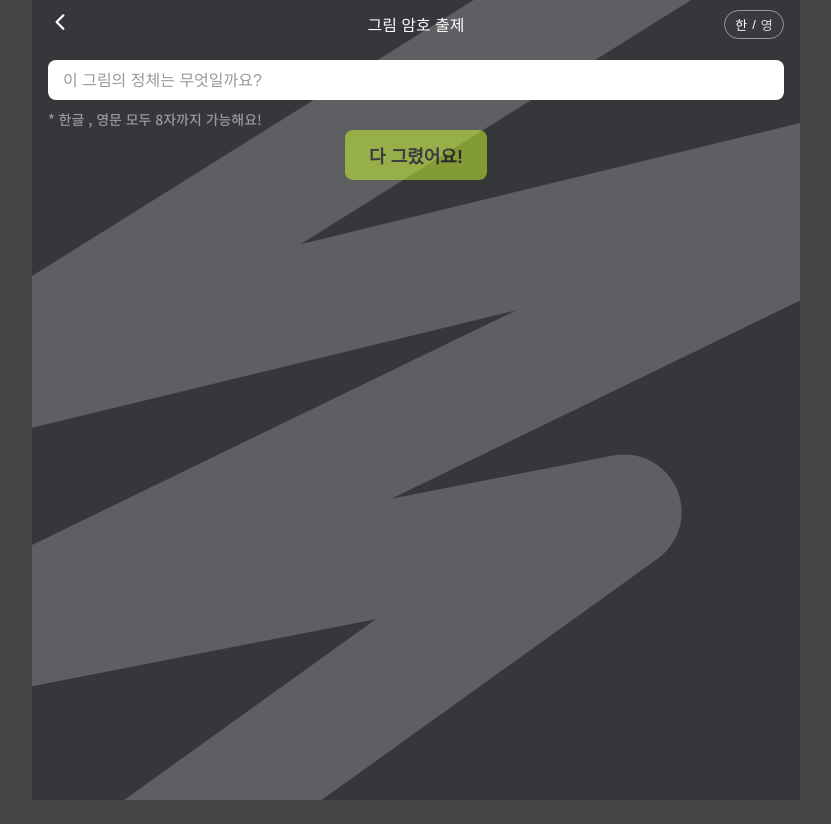
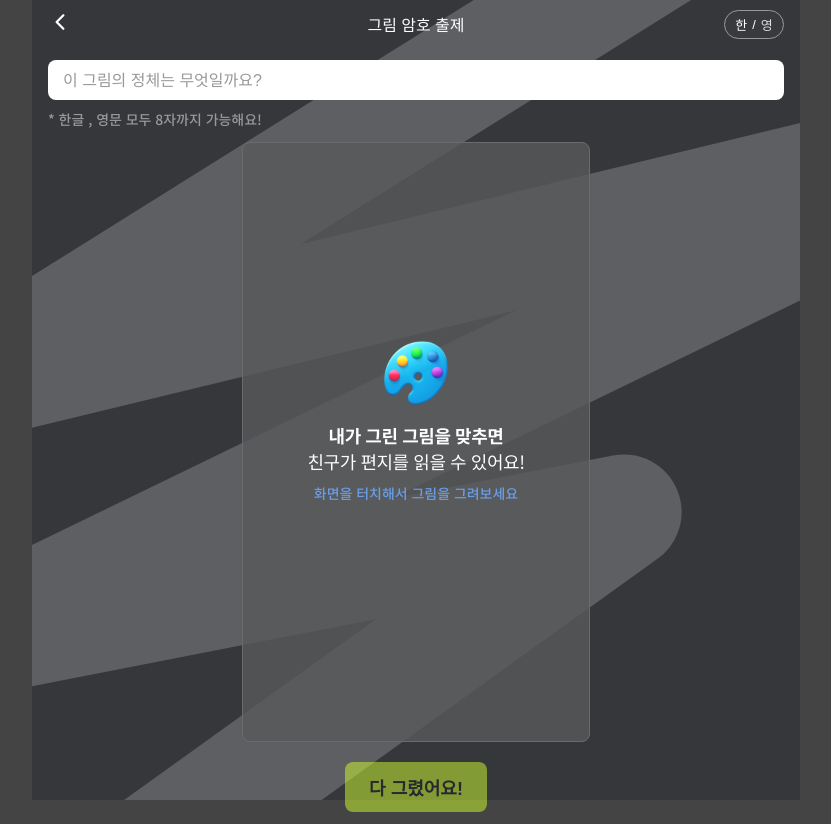
Before and after one commit to Catch-Letter/Catch-Letter-FE, a React (Vite) app: page /drawing in a window 1280 px wide. Shown: the whole page, without its empty margins (224-1055 px from the left). Before the commit the page ends 800 px from the top, so only its background shows below. Built offline with nearby package versions, Linux system fonts and the light colour scheme; no server answers.

Commit message:
feat: DrawingIntro 컴포넌트 생성 (#11)

```diff
--- /dev/null
+++ b/src/assets/drawing/index.ts
@@ -0,0 +1 @@
+export { default as PaintPalette } from './paintPalette.svg'
--- /dev/null
+++ b/src/components/drawing/drawing-intro/DrawingIntro.styles.tsx
@@ -0,0 +1,44 @@
+import { css } from '@emotion/react'
+import { colors } from '#/styles/color'
+
+export const DrawingIntroStyle = css`
+  box-sizing: border-box;
+  margin: 0;
+  height: 600px;
+  padding: 192px 64px;
+  border-radius: 8px;
+  background: rgba(88, 89, 92, 0.8);
+  border: 1.5px solid ${colors.grey[8]};
+`
+
+export const IntroWrapper = css`
+  display: flex;
+  flex-direction: column;
+  justify-content: center;
+  align-items: center;
+
+  img {
+    margin-bottom: 12px;
+  }
+
+  h2 {
+    font-size: 18px;
+    font-weight: 700;
+    line-height: 140%;
+    letter-spacing: -0.45px;
+  }
+
+  h3 {
+    font-size: 18px;
+    font-weight: 400;
+    line-height: 140%;
+    letter-spacing: -0.45px;
+  }
+
+  span {
+    font-size: 14px;
+    font-weight: 500;
+    color: ${colors.blue[600]};
+    margin-top: 8px;
+  }
+`
--- /dev/null
+++ b/src/components/drawing/drawing-intro/DrawingIntro.tsx
@@ -0,0 +1,17 @@
+import { DrawingIntroStyle, IntroWrapper } from './DrawingIntro.styles'
+import { PaintPalette } from '#/assets/drawing'
+
+const DrawingIntro = ({ onStart }: { onStart: () => void }) => {
+  return (
+    <div css={DrawingIntroStyle} onClick={onStart}>
+      <div css={IntroWrapper}>
+        <img src={PaintPalette} alt='그림 팔레트' />
+        <h2>내가 그린 그림을 맞추면</h2>
+        <h3>친구가 편지를 읽을 수 있어요!</h3>
+        <span>화면을 터치해서 그림을 그려보세요</span>
+      </div>
+    </div>
+  )
+}
+
+export default DrawingIntro
--- /dev/null
+++ b/src/components/drawing/drawing-intro/index.ts
@@ -0,0 +1 @@
+export { default as DrawingIntro } from './DrawingIntro'
--- /dev/null
+++ b/src/components/drawing/index.ts
@@ -0,0 +1 @@
+export * from './drawing-intro'
--- a/src/pages/drawing/Drawing.styles.tsx
+++ b/src/pages/drawing/Drawing.styles.tsx
@@ -14,5 +14,6 @@ export const FormWrapper = css`
 
   .input-wrapper {
     width: 100%;
+    margin-bottom: 12px;
   }
 `
--- a/src/pages/drawing/Drawing.tsx
+++ b/src/pages/drawing/Drawing.tsx
@@ -4,9 +4,11 @@ import { Button, InputField } from '#/shared/ui'
 import { useState } from 'react'
 import { DrawingWrapper, FormWrapper } from '#/pages/drawing/Drawing.styles'
 import { useNavigate } from 'react-router'
+import { DrawingIntro } from '#/components/drawing'
 
 const Drawing = () => {
   const [answer, setAnswer] = useState('')
+  const [isDrawingMode, setIsDrawingMode] = useState(false)
   const navigate = useNavigate()
   const specialCharRegex = /[^a-zA-Z0-9가-힣]/
   const isInvalid = answer.trim().length > 8 || specialCharRegex.test(answer)
@@ -32,12 +34,14 @@ const Drawing = () => {
             maxLength={8}
           />
         </div>
+        {!isDrawingMode ? <DrawingIntro onStart={() => setIsDrawingMode(true)} /> : <div></div>}
         <Button
           width={142}
           onClick={() => {
             navigate('/writeletter')
           }}
           disabled={!answer || isInvalid}
+          style={{ marginTop: '20px' }}
         >
           다 그렸어요!
         </Button>
```
Also changed, not shown: src/assets/drawing/paintPalette.svg (added).
